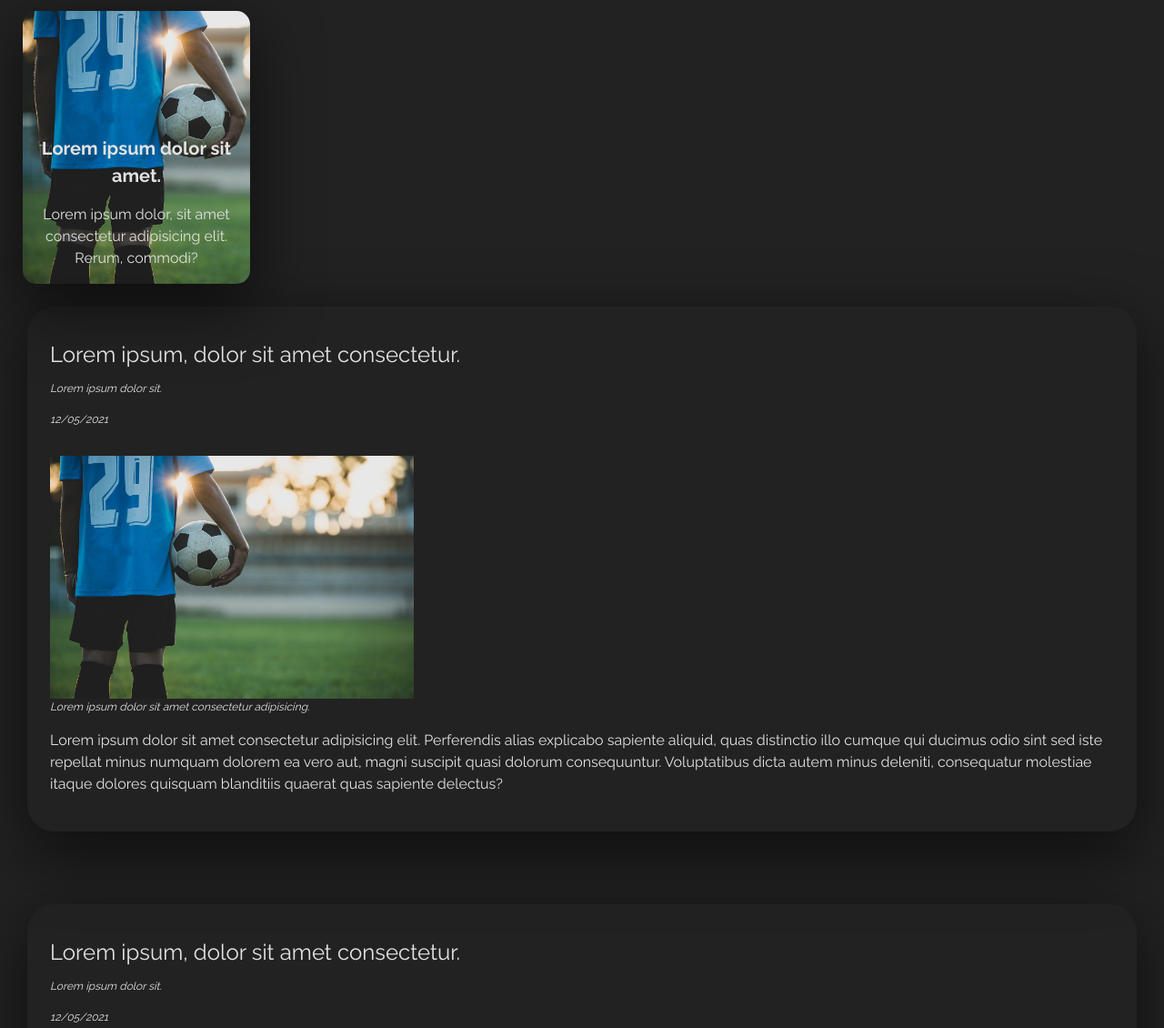
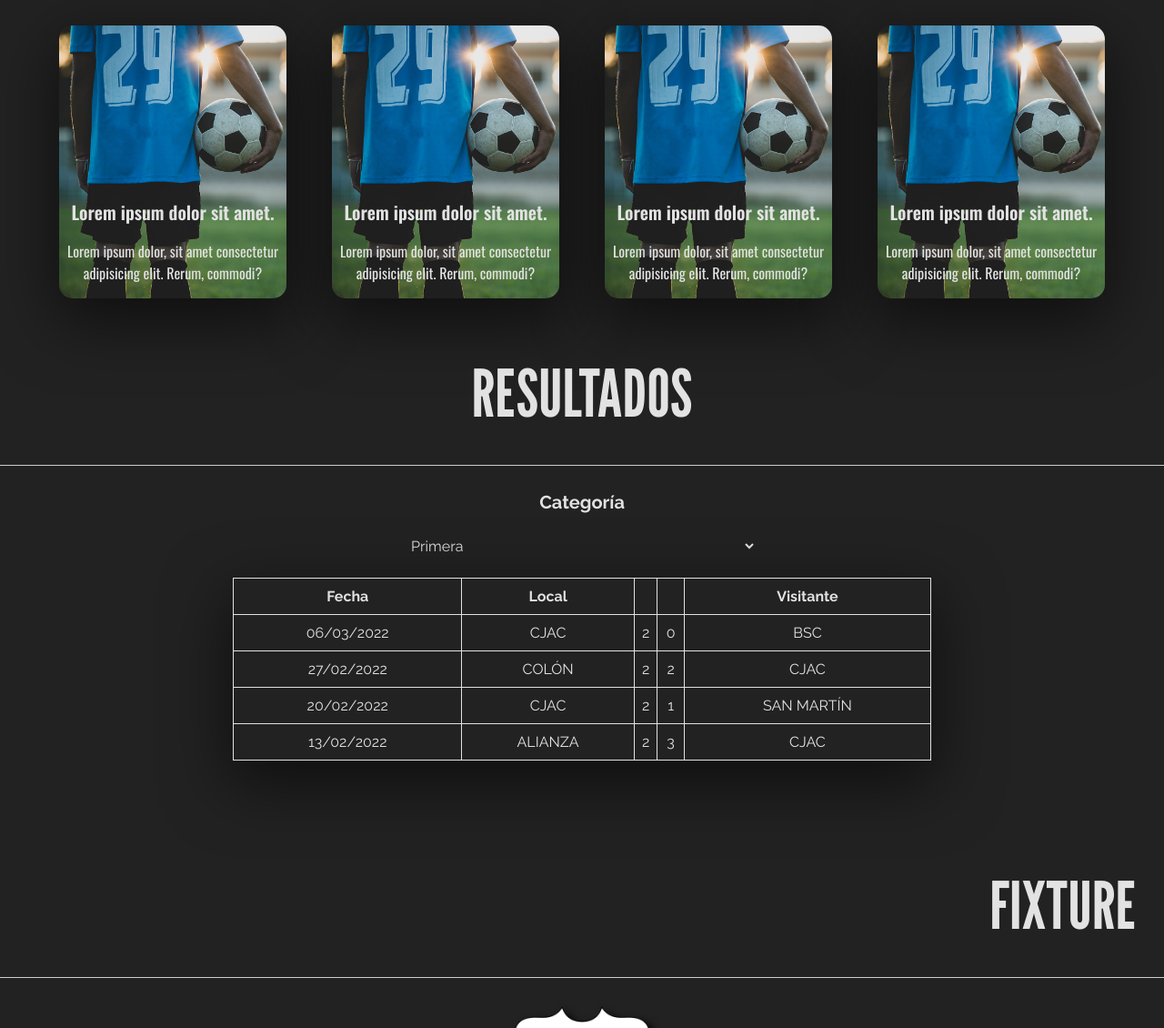
Before and after one commit to JulianLobos/MyPortfolio, a website: page pages/FootballClubPage.html in a window 1280 px wide. Shown: the part 972-2102 px from the top of the page at 91% size. Drawn offline with nearby package versions, Linux system fonts and the light colour scheme.

Commit message:
news section finished

```diff
--- a/pages/FootballClubPage.html
+++ b/pages/FootballClubPage.html
@@ -10,7 +10,7 @@
     <link rel="stylesheet" href="../css/style.css">
     <link rel="preconnect" href="https://fonts.googleapis.com">
     <link rel="preconnect" href="https://fonts.gstatic.com" crossorigin>
-    <link href="https://fonts.googleapis.com/css2?family=League+Gothic&family=Raleway:wght@400;700&display=swap" rel="stylesheet">
+    <link href="https://fonts.googleapis.com/css2?family=League+Gothic&family=Oswald:wght@400;600&family=Raleway:wght@400;700&display=swap" rel="stylesheet">
     <title>Club Juventud Agraria Colón</title>
 </head>
 <body class="bodyFC" id="top">
@@ -31,44 +31,24 @@
         </div>
         <div class="noticiasFc" id="noticias">
             <p class="noticiasTitle">NOTICIAS</p>
-
-            <div class="newsCard">
-                <p class="cardTitle">Lorem ipsum dolor sit amet.</p>
-                <p class="cardSubtitle">Lorem ipsum dolor, sit amet consectetur adipisicing elit. Rerum, commodi?</p>
-            </div>
-
-            <article>
-                <p class="articleTitle">Lorem ipsum, dolor sit amet consectetur.</p>
-                <p class="articleSubtitle">Lorem ipsum dolor sit.</p>
-                <p class="articleDate">12/05/2021</p>
-                <img src="../img/FutbolPage/fondoFC.jpg" alt="cjac" class="articleImg">
-                <p class="imgDetails">Lorem ipsum dolor sit amet consectetur adipisicing.</p>
-                <p class="articleText">Lorem ipsum dolor sit amet consectetur adipisicing elit. Perferendis alias explicabo sapiente aliquid, quas distinctio illo cumque qui ducimus odio sint sed iste repellat minus numquam dolorem ea vero aut, magni suscipit quasi dolorum consequuntur. Voluptatibus dicta autem minus deleniti, consequatur molestiae itaque dolores quisquam blanditiis quaerat quas sapiente delectus?</p>
-            </article>
-            <article>
-                <p class="articleTitle">Lorem ipsum, dolor sit amet consectetur.</p>
-                <p class="articleSubtitle">Lorem ipsum dolor sit.</p>
-                <p class="articleDate">12/05/2021</p>
-                <img src="../img/FutbolPage/fondoFC.jpg" alt="cjac" class="articleImg">
-                <p class="imgDetails">Lorem ipsum dolor sit amet consectetur adipisicing.</p>
-                <p class="articleText">Lorem ipsum dolor sit amet consectetur adipisicing elit. Perferendis alias explicabo sapiente aliquid, quas distinctio illo cumque qui ducimus odio sint sed iste repellat minus numquam dolorem ea vero aut, magni suscipit quasi dolorum consequuntur. Voluptatibus dicta autem minus deleniti, consequatur molestiae itaque dolores quisquam blanditiis quaerat quas sapiente delectus?</p>
-            </article>
-            <article>
-                <p class="articleTitle">Lorem ipsum, dolor sit amet consectetur.</p>
-                <p class="articleSubtitle">Lorem ipsum dolor sit.</p>
-                <p class="articleDate">12/05/2021</p>
-                <img src="../img/FutbolPage/fondoFC.jpg" alt="cjac" class="articleImg">
-                <p class="imgDetails">Lorem ipsum dolor sit amet consectetur adipisicing.</p>
-                <p class="articleText">Lorem ipsum dolor sit amet consectetur adipisicing elit. Perferendis alias explicabo sapiente aliquid, quas distinctio illo cumque qui ducimus odio sint sed iste repellat minus numquam dolorem ea vero aut, magni suscipit quasi dolorum consequuntur. Voluptatibus dicta autem minus deleniti, consequatur molestiae itaque dolores quisquam blanditiis quaerat quas sapiente delectus?</p>
-            </article>
-            <article>
-                <p class="articleTitle">Lorem ipsum, dolor sit amet consectetur.</p>
-                <p class="articleSubtitle">Lorem ipsum dolor sit.</p>
-                <p class="articleDate">12/05/2021</p>
-                <img src="../img/FutbolPage/fondoFC.jpg" alt="cjac" class="articleImg">
-                <p class="imgDetails">Lorem ipsum dolor sit amet consectetur adipisicing.</p>
-                <p class="articleText">Lorem ipsum dolor sit amet consectetur adipisicing elit. Perferendis alias explicabo sapiente aliquid, quas distinctio illo cumque qui ducimus odio sint sed iste repellat minus numquam dolorem ea vero aut, magni suscipit quasi dolorum consequuntur. Voluptatibus dicta autem minus deleniti, consequatur molestiae itaque dolores quisquam blanditiis quaerat quas sapiente delectus?</p>
-            </article>
+            <section>
+                <div class="newsCard">
+                    <p class="cardTitle">Lorem ipsum dolor sit amet.</p>
+                    <p class="cardSubtitle">Lorem ipsum dolor, sit amet consectetur adipisicing elit. Rerum, commodi?</p>
+                </div>
+                <div class="newsCard">
+                    <p class="cardTitle">Lorem ipsum dolor sit amet.</p>
+                    <p class="cardSubtitle">Lorem ipsum dolor, sit amet consectetur adipisicing elit. Rerum, commodi?</p>
+                </div>
+                <div class="newsCard">
+                    <p class="cardTitle">Lorem ipsum dolor sit amet.</p>
+                    <p class="cardSubtitle">Lorem ipsum dolor, sit amet consectetur adipisicing elit. Rerum, commodi?</p>
+                </div>
+                <div class="newsCard">
+                    <p class="cardTitle">Lorem ipsum dolor sit amet.</p>
+                    <p class="cardSubtitle">Lorem ipsum dolor, sit amet consectetur adipisicing elit. Rerum, commodi?</p>
+                </div>
+            </section>
         </div>
         <div class="resultadosFc" id="resultados">
             <p class="resultadosTitle">RESULTADOS</p>
--- a/scss/components/fcPage.scss
+++ b/scss/components/fcPage.scss
@@ -49,6 +49,13 @@
         .noticiasFc{
             background-color: $black;
             color: $white;
+            font-family: 'Oswald', sans-serif;
+            section{
+                display: flex;
+                flex-wrap: wrap;
+                justify-content: center;
+                align-items: center;
+            }
             .newsCard{
                 background-image: linear-gradient(180deg, rgba(255,255,255,0) 100%, rgba(0,0,0,1) 100%), url("../img/FutbolPage/fondoFC.jpg");
                 background-repeat: no-repeat;
@@ -64,6 +71,8 @@
                 justify-content: flex-end;
                 align-items: center;
                 transition: all 0.5s ease;
+                -webkit-transition: all 0.5s ease;
+
                 &:hover{
                     background-image: linear-gradient(180deg, rgba(255,255,255,0) 0%, rgba(0,0,0,1) 100%), url("../img/FutbolPage/fondoFC.jpg");
                     background-size: 200%;
@@ -82,33 +91,6 @@
                 font-size: 4.5em;
                 padding: 25px 30px;
                 border-bottom: 1px solid #ccc;
-            }
-            article{
-                margin: 25px 30px 80px 30px;
-                box-shadow: rgba(0, 0, 0, 0.56) 0px 22px 70px 4px;
-                border-radius: 30px;
-                padding: 25px;
-                .articleTitle{
-                    font-size: 1.5em;
-                    font-weight: 500;
-                    margin: 10px 0;
-                }
-                .articleSubtitle, .articleDate{
-                    font-style: italic;
-                    font-size: 0.75em;
-                }
-                img{
-                    width: 400px;
-                    height: auto;
-                    margin: 15px 0 0 0;
-                }
-                .imgDetails{
-                    font-style: italic;
-                    font-size: 0.75em;
-                }
-                .articleText{
-                    margin: 15px 0;
-                }
             }
         }
         .resultadosFc{
@@ -186,6 +168,11 @@
                 margin: 15px 0;
                 -webkit-filter: drop-shadow(5px 5px 5px rgb(0, 0, 0));
                 filter: drop-shadow(5px 5px 5px rgb(0, 0, 0));
+                transition: all 1s ease;
+                -webkit-transition: all 2s ease;
+                &:hover{
+                    transform: scale(1.15);
+                }
             }
             .torneo{
                 align-self: center;
```
Also changed, not shown: css/style.css.
